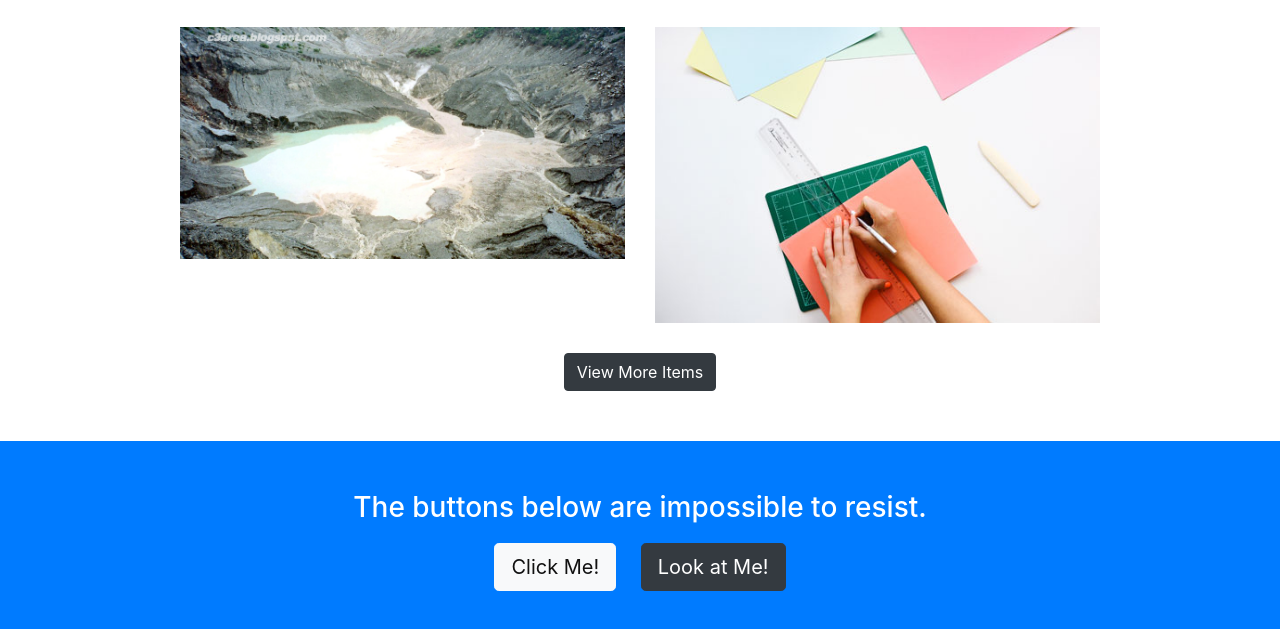
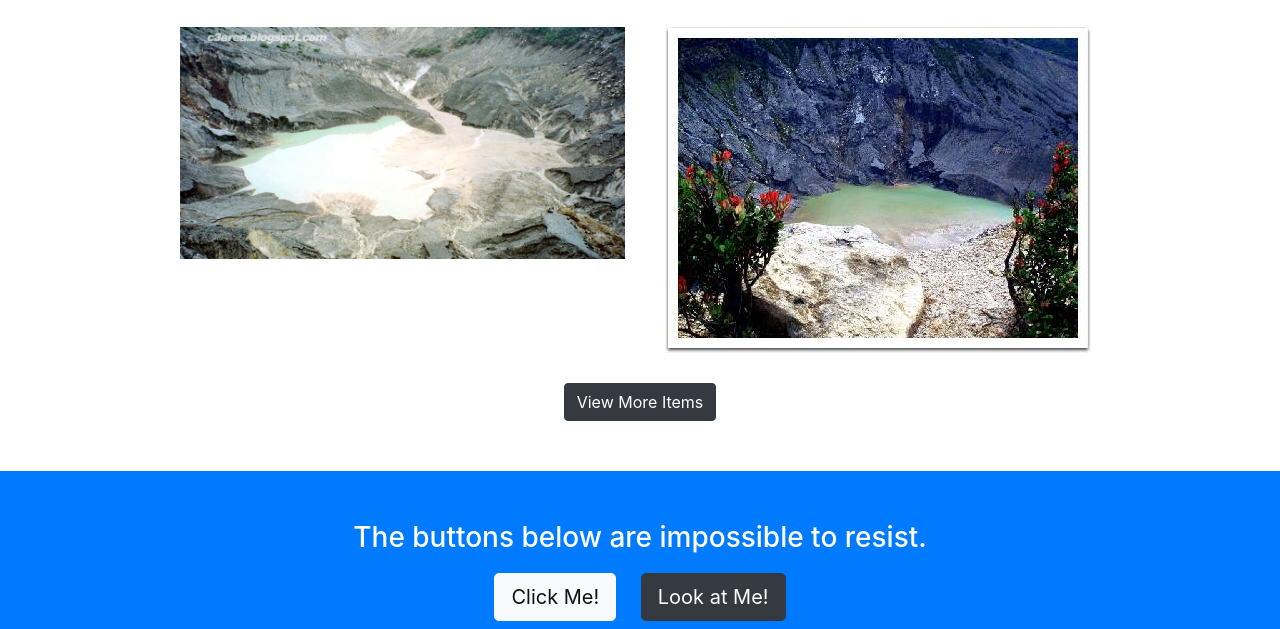
Before and after one commit to ridwanpastrana/ridwan, a website with bundled scripts: page index.html in a window 1280 px wide. Shown: the part 2627-3256 px from the top of the page. Built offline with nearby package versions, Linux system fonts and the light colour scheme.

Commit message:
menambahkan fto

```diff
--- a/index.html
+++ b/index.html
@@ -185,7 +185,7 @@
                   <div class="col-md-6">
                     <div class="portfolio-item">
                       <a href="#">
-                        <img class="img-portfolio img-fluid" src="img/portfolio-4.jpg">
+                        <img class="img-portfolio img-fluid" src="img/ke.jpg">
                       </a>
                     </div>
                   </div>
```
Also changed, not shown: img/ke.jpg (added).
